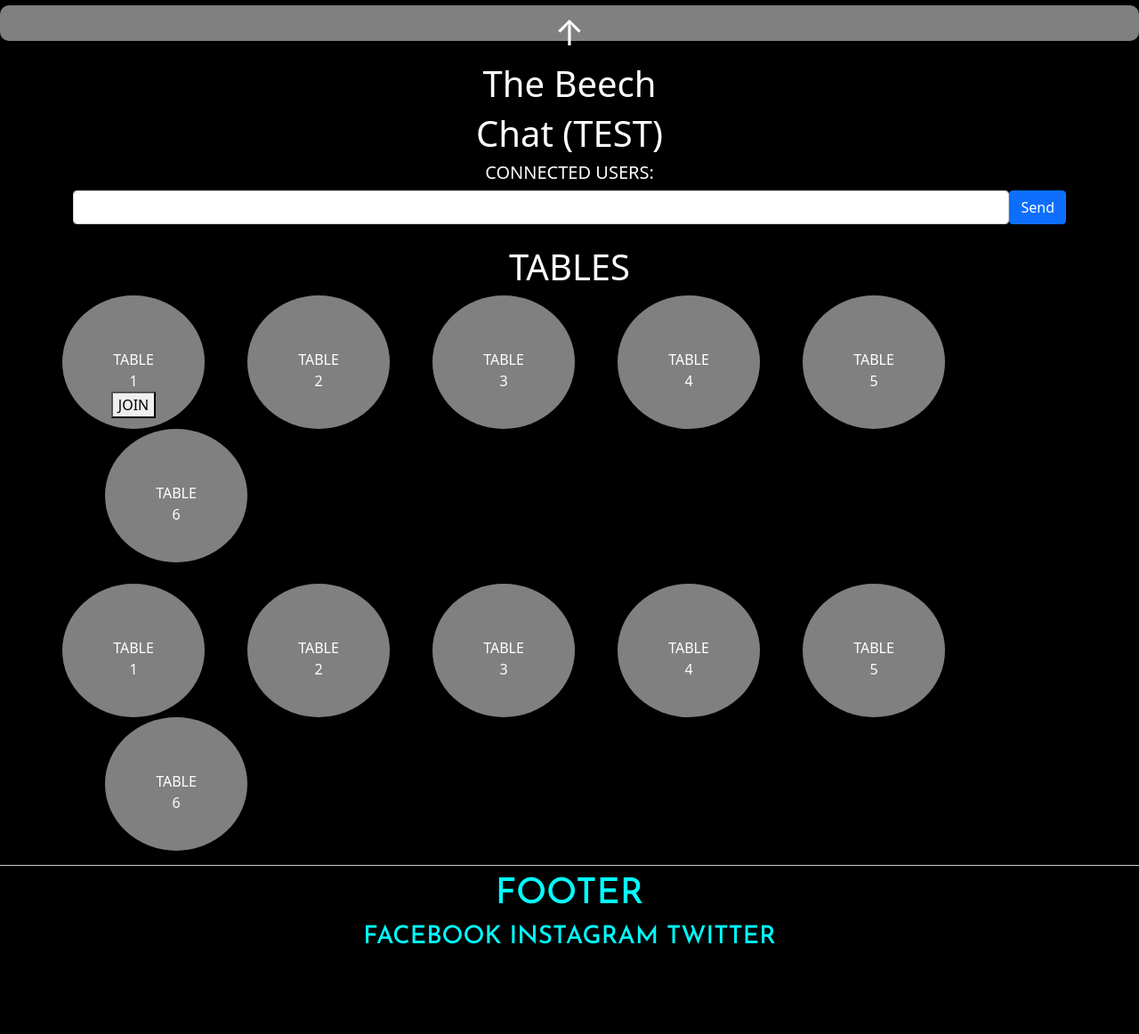
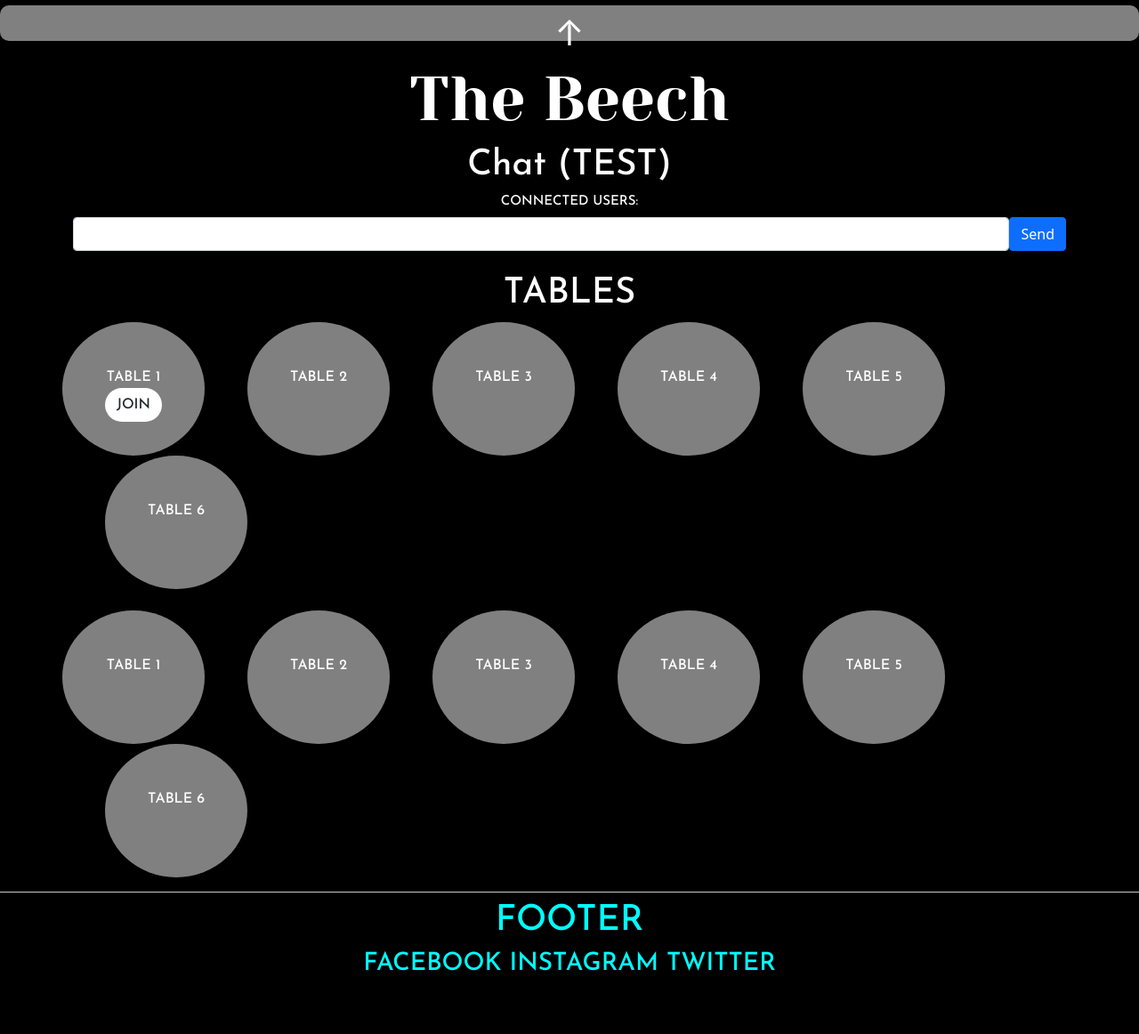
Before and after one commit to hansgsingh/inuman, a Flask app: page /1 in a window 1280 px wide. Shown: the part 881-2043 px from the top of the page at 89% size. Before the commit the page ends 1942 px from the top, so only its background shows below. Run offline with Flask 2, Linux system fonts and the light colour scheme; a user stored in the database is signed in; data comes from the database, SQL or seed files in the repository; some libraries are stand-ins or nearby versions.

Commit message:
show_server fonts

```diff
--- a/app/package/static/js/show_server.js
+++ b/app/package/static/js/show_server.js
@@ -10,7 +10,7 @@
 })
 
 socket.on('connected_users_count', (data)=>{
-    let users_count_element = document.getElementById('active_users_count')
+    let users_count_element = document.getElementById('active-users-count')
     users_count_element.innerHTML = 'CONNECTED USERS: ' + data.users_count
 })
 
--- a/app/package/static/styles/show_server.css
+++ b/app/package/static/styles/show_server.css
@@ -41,6 +41,25 @@
     color:white;
 }
 
+#server-name {
+  font-family: 'Yeseva One', cursive;
+  font-size: 70px;
+
+}
+
+#server-chat-title {
+    font-family: 'Josefin Sans', sans-serif;
+
+}
+
+#active-users-count {
+    font-family: 'Josefin Sans', sans-serif;
+
+    font-size: 15px;
+    font-style:normal;
+
+}
+
 #hide-show-dj {
     height: 5vh;
     border-radius: 10px;
@@ -53,6 +72,20 @@
 
 #rooms {
     color: white;
+    font-family: 'Josefin Sans', sans-serif;
+
+
+}
+
+.join-table {
+    border-radius: 20px;
+    padding: 10 5 10;
+    background-color: white;
+}
+
+.join-table:hover {
+    background-color: black;
+    color: white;
 }
 
 .round {
@@ -63,7 +96,7 @@
 }
 
 .round-text {
-    padding: 40px;
+    padding: 30px;
     margin-top: 20px;
 }
 
--- a/app/package/templates/show_server.html
+++ b/app/package/templates/show_server.html
@@ -27,9 +27,9 @@
 
 <section id="live_chat">
     <div class="container mt-4">
-        <h1 class="text-center">{{server.name}}</h1>
-        <h1 class="text-center">Chat (TEST)</h1>
-        <h5 class="text-center" id="active_users_count">CONNECTED USERS: </h5>
+        <h1 class="text-center" id="server-name">{{server.name}}</h1>
+        <h1 class="text-center" id="server-chat-title">Chat (TEST)</h1>
+        <h5 class="text-center" id="active-users-count">CONNECTED USERS: </h5>
         <div id="msg_container">
         </div>
         <div class="d-flex">
@@ -51,7 +51,7 @@
                         TABLE 1
                         <br>
                         <!-- <a href="{{ url_for('show_room', server_id=1, room_id=1) }}">JOIN</a> -->
-                        <button data-link="{{ url_for('show_room', server_id=1, room_id=1) }}" class="join-table"><span>JOIN</span></button>
+                        <button data-link="{{ url_for('show_room', server_id=1, room_id=1) }}" class="btn join-table"><span>JOIN</span></button>
                     </div>
                 </div>
                 <div class="round ms-5">
```
